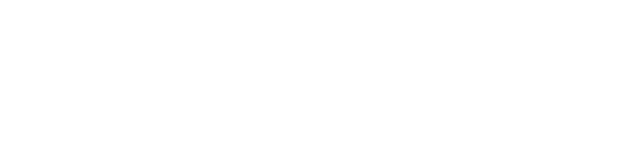
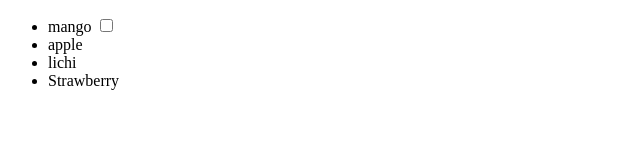
Before and after one commit to Pratikchandrathakur/love-to-code, a plain HTML site: page freeCodeCamp/Resposive_Web_design_certification/Build_a_Stylized_To-do_List/index.html in a window 1280 px wide. Shown: the whole page, without its empty margins (0-640 px from the left). Drawn offline with Linux system fonts and the light colour scheme.

Commit message:
Implement to-do list with items and checkboxes
Added a to-do list with items and checkboxes.

```diff
--- a/freeCodeCamp/Resposive_Web_design_certification/Build_a_Stylized_To-do_List/index.html
+++ b/freeCodeCamp/Resposive_Web_design_certification/Build_a_Stylized_To-do_List/index.html
@@ -7,7 +7,16 @@
 </head>
 
 <body>
-
+    <ul class="todo-list">
+        <li>mango
+            <input type="checkbox" >
+        </li>
+        <li>
+            <label for=""></label>
+            apple</li>
+        <li>lichi</li>
+        <li>Strawberry</li>
+        </ul>
 </body>
 
 </html>
```
